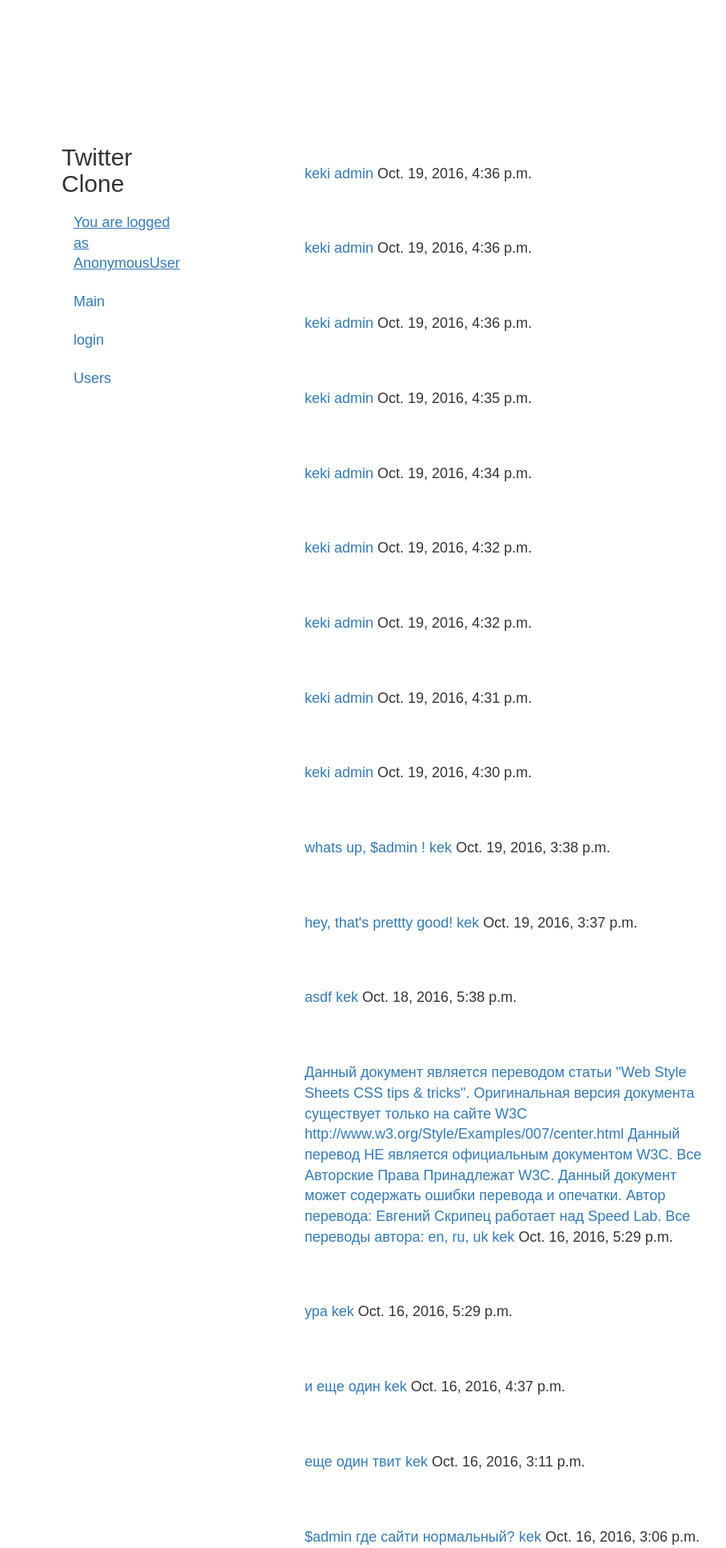
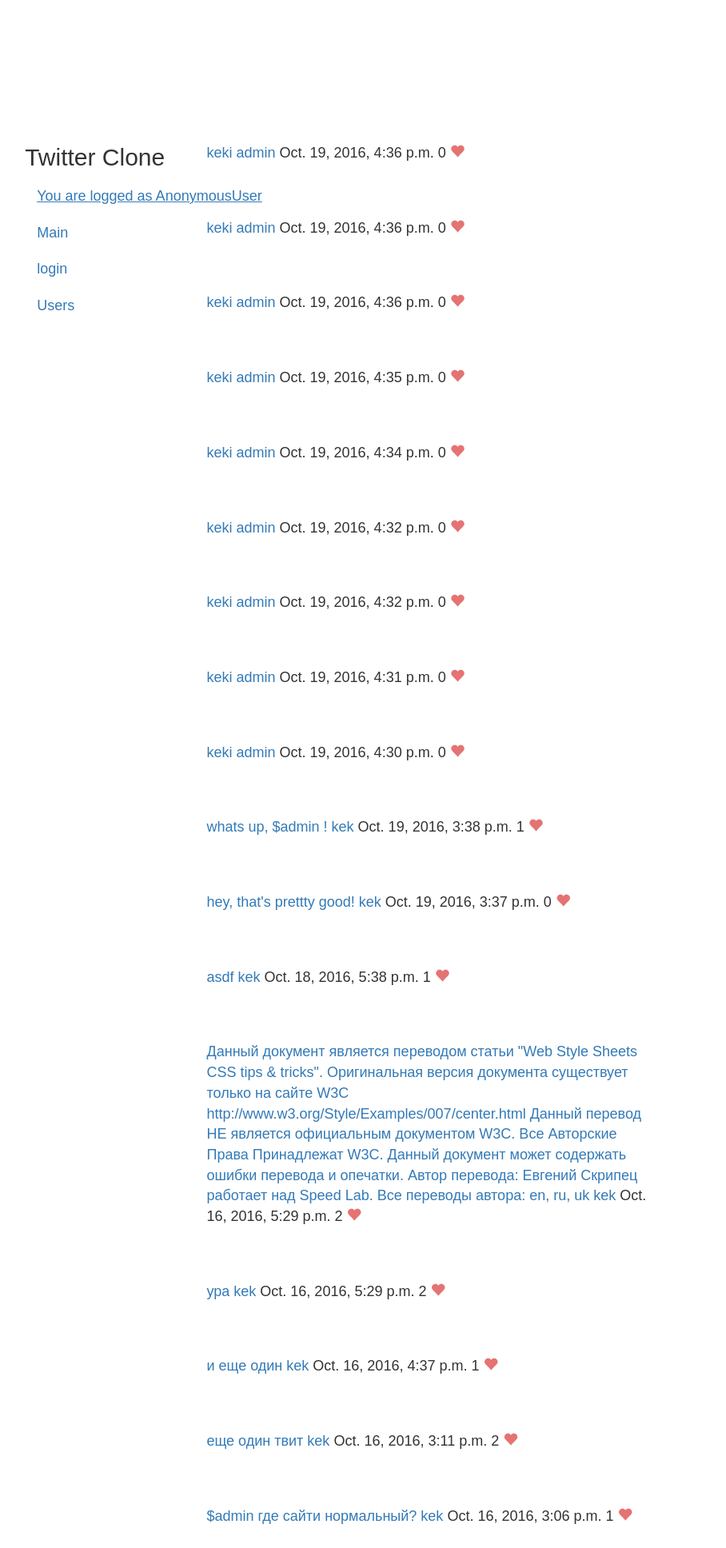
Before and after one commit to romanyakovlev/twitter_clone, a Django app: page / in a window 1280 px wide. Shown: the top 1936 px of the page at 80% size, without its empty margins (103-1011 px from the left). Run offline with Django 3.2, Linux system fonts and the light colour scheme; data comes from the database, SQL or seed files in the repository; both versions use the stored data as it was after the commit; some libraries are stand-ins or nearby versions.

Commit message:
like counter added

```diff
--- a/twitter_app/templates/twitter_app/base.html
+++ b/twitter_app/templates/twitter_app/base.html
@@ -1,7 +1,7 @@
 <!DOCTYPE html>
 <html lang="en">
 <head>
-  <title>Bootstrap Example</title>
+  <title>Twitter Clone</title>
   <meta charset="utf-8">
   <meta name="viewport" content="width=device-width, initial-scale=1">
   <link rel="stylesheet" href="https://maxcdn.bootstrapcdn.com/bootstrap/3.3.7/css/bootstrap.min.css">
@@ -31,17 +31,19 @@
     padding-top:20vh;
   }
 }
+.red_color{
+  color:#E57373;
+}
 
   </style>
 </head>
 <body style="    font-size: large;
     font-family: SANS-SERIF;">
 
-<div class="container">
-  <div class="col-xs-1"></div>
-    <div class="col-xs-2">
-
-      <ul class="nav nav-pills nav-stacked">
+  <div class="container-fluid">
+    <div class="col-md-1"></div>
+    <div class="col-md-2">
+      <ul class="nav fixed_for_lg_and_md">
         <h2>Twitter Clone</h2>
         <li><a style="text-decoration: underline">You are logged as {{author}}</a>
           {% if author.is_authenticated %}
@@ -57,16 +59,12 @@
 
 
       </ul>
-      </nav>
     </div>
-    <br>
 
-  <div class="col-xs-1"></div>
-  <div class="col-xs-6" style="padding-top: 20vh;">
+  <div class="col-md-6" style="padding-top:20vh;">
     {% block content %}Emptyness{% endblock %}
   </div>
-
-<div class="col-xs-2"></div>
+  <div class="col-md-3"></div>
 </div>
 
 </body>
--- a/twitter_app/templates/twitter_app/home.html
+++ b/twitter_app/templates/twitter_app/home.html
@@ -2,9 +2,12 @@
 
 {% block content %}
   {% if len == 0 %}Looks like you have not follow anyone. You could watch <a href="{% url 'home' %}?tweets=all">random tweets</a>{% endif %}
-    {% for tweet in tweets%}
+    {% for tweet, like in tweets%}
       <div class="well">
-      <p><a href="/profile/{{tweet.author_id}}/tweet/{{tweet.id}}" style="">{{tweet.text}}</a>  <a href=/profile/{{tweet.author_id}}>{{tweet.author}}</a> {{tweet.date}}</p>
+      <p><a href="/profile/{{tweet.author_id}}/tweet/{{tweet.id}}" style="">{{tweet.text}}</a>  <a href=/profile/{{tweet.author_id}}>{{tweet.author}}</a> {{tweet.date}}
+        {{like}} <span class="glyphicon glyphicon-heart red_color" aria-hidden="true"></span>
+      </p>
+
       </div>
     {% endfor %}
 {% endblock %}
--- a/twitter_app/templates/twitter_app/tweets.html
+++ b/twitter_app/templates/twitter_app/tweets.html
@@ -42,10 +42,12 @@
   </form>
 {% endif %}
 
-  {% for tweet in tweets%}
+  {% for tweet, like in tweets%}
     <div class="well">
     <a href="/profile/{{authors_page_id}}/tweet/{{tweet.id}}">{{tweet.text}}</a>  {{tweet.author}} {{tweet.date}}
+      {{like}}<span class="glyphicon glyphicon-heart red_color" aria-hidden="true"></span>
     </div>
+
   {% endfor %}
 
 
--- a/twitter_app/views.py
+++ b/twitter_app/views.py
@@ -10,9 +10,11 @@ import re
 
 
 #   Представление домашней страницы
+
 def home(request):
 
-#      Проверяем, имеет ли залогиненный юзер людей, которых он зафолловил, если нет - отображаем любые твиты с помощью GET запроса
+#      Проверяем, имеет ли залогиненный юзер людей, которых он зафолловил
+#      если нет - отображаем любые твиты с помощью GET запроса
         if request.method == 'GET':
             validator = request.GET.get('tweets')
 #      Отображаем твиты для инкогнито
@@ -24,9 +26,22 @@ def home(request):
         if validator == 'all':
             followed_by_you = Tweet.objects.all()
 
-        return render(request,'twitter_app/home.html',{'tweets':followed_by_you.order_by('-date'),'author':request.user,'len':len(followed_by_you)})
+        followed_by_you = followed_by_you.order_by('-date')
 
-# Представление страницы твитов (как зашедшего пользователя, так тех, на кого он подписан)
+        likes_count = []
+        for tweet_ in followed_by_you:
+            try:
+                likes_count.append(len(Like.objects.get(tweet=tweet_).person.all()))
+            except:
+                likes_count.append(len([]))
+
+        return render(request,'twitter_app/home.html',{
+        'tweets':zip(followed_by_you, likes_count),
+        'likes_count': likes_count,
+        'author':request.user,'len':len(followed_by_you)})
+
+# Представление страницы твитов определенного пользователя
+
 def tweets(request,id):
 
     null_text_error = ''
@@ -64,9 +79,19 @@ def tweets(request,id):
     else:
         follow_list = []
 
+    tweets_list = Tweet.objects.filter(author_id=id).order_by('-date')
+
+    likes_count = []
+
+    for tweet_ in tweets_list:
+        try:
+            likes_count.append(len(Like.objects.get(tweet=tweet_).person.all()))
+        except:
+            likes_count.append(len([]))
+
     return render(request,'twitter_app/tweets.html',{'author_tweets':User.objects.get(id=id),
     'follows':follow_list,
-    'authors_page_id':id,'tweets':Tweet.objects.filter(author_id=id).order_by('-date'),'author':request.user,
+    'authors_page_id':id,'tweets':zip(tweets_list, likes_count),'author':request.user,
     'null_text_error':null_text_error,
     'authenticated':request.user.is_authenticated()})
 
@@ -154,4 +179,5 @@ def test(request):
         if x in user_words:
             user_id.append(User.objects.get(username=x[1:]).id)
         else: user_id.append(None)
-    return render(request,'twitter_app/test.html',{'words':zip(words,user_id),'user_words':user_words,'user_id':user_id})
+    return render(request,'twitter_app/test.html',{'words':zip(words,user_id),
+    'user_words':user_words,'user_id':user_id})
```
Also changed, not shown: db.sqlite3.
